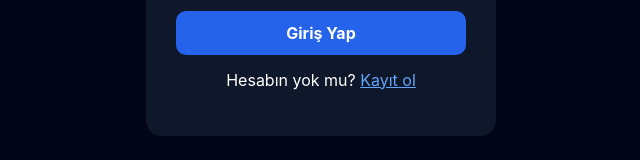
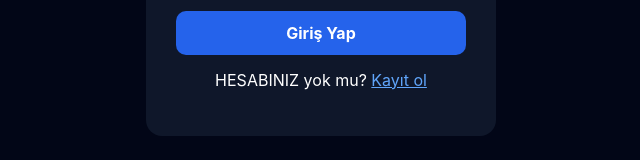
Before and after one commit to sistem-analizi/akilli-iklimlendirme-sistemi, a React (Create React App) app: page /login in a window 1280 px wide. Shown: the part 440-600 px from the top of the page, without its empty margins (319-959 px from the left). Built offline with nearby package versions, Linux system fonts and the light colour scheme; no server answers.

Commit message:
Metin güncellendi

```diff
--- a/src/pages/LoginPage.jsx
+++ b/src/pages/LoginPage.jsx
@@ -65,7 +65,7 @@ function LoginPage() {
         </button>
 
         <p style={styles.text}>
-          Hesabın yok mu?{" "}
+          HESABINIZ yok mu?{" "}
           <Link to="/register" style={styles.link}>
             Kayıt ol
           </Link>
```
